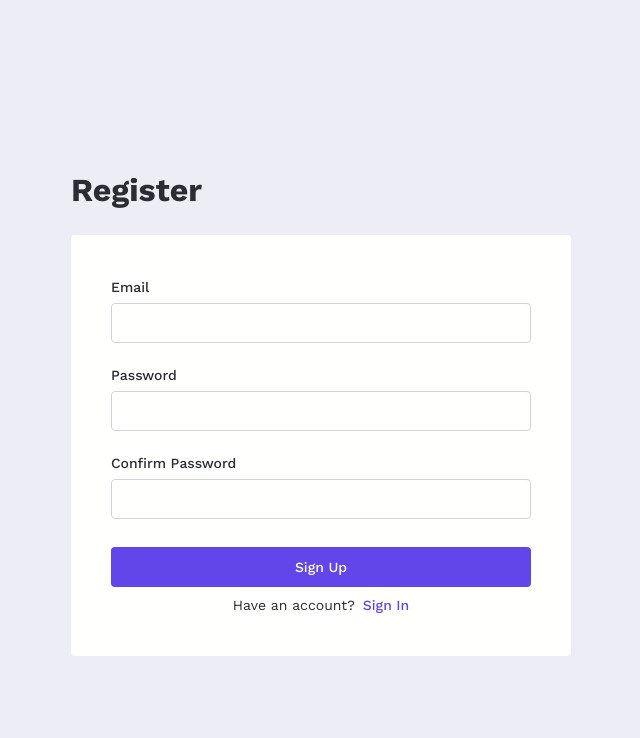
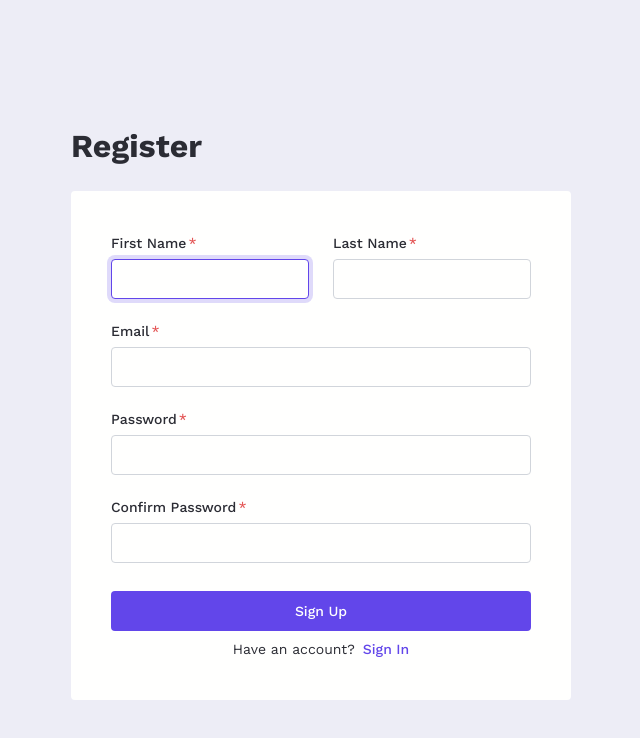
Before and after one commit to aprendizfc/trackify_frontend, a React (Vite) app: page /register in a window 1280 px wide. Shown: the top 738 px of the page, without its empty margins (319-959 px from the left). Built offline with nearby package versions, Linux system fonts and the light colour scheme; no server answers.

Commit message:
Implement sign up mutation

```diff
--- a/src/containers/Register/Register.tsx
+++ b/src/containers/Register/Register.tsx
@@ -1,30 +1,86 @@
 import { Link } from 'react-router'
-import Button from '../../components/shared/Button/Button'
-import Stack from '../../components/shared/Stack/Stack'
-import TextField from '../../components/shared/TextField/TextField'
+import { useForm } from 'react-hook-form'
+import { yupResolver } from '@hookform/resolvers/yup'
+import { Col } from '@/components/shared/grid/col/col'
+import { Row } from '@/components/shared/grid/row/row'
+import Button from '@/components/shared/Button/Button'
+import Stack from '@/components/shared/Stack/Stack'
+import TextField from '@/components/shared/TextField/TextField'
+import ExistingAccount from '@/components/shared/ExistingAccount/ExistingAccount'
+import { useSignUp } from './hooks/use-sign-up'
+import { registerSchema } from './schema/register-schema'
+import { RegisterData } from './register-types'
 import * as styles from './Register.module.css'
-import ExistingAccount from '../../components/shared/ExistingAccount/ExistingAccount'
 
 export default function Register() {
+  const { signUpMutation } = useSignUp()
+  const {
+    register,
+    handleSubmit,
+    formState: { errors },
+  } = useForm<RegisterData>({ resolver: yupResolver(registerSchema) })
+
+  const onSubmit = (data: RegisterData) => {
+    signUpMutation.mutate(data)
+  }
+
   return (
     <>
       <h1>Register</h1>
 
       <div className={styles.container}>
-        <form action="">
+        <form onSubmit={handleSubmit(onSubmit)} noValidate>
           <Stack>
-            <TextField label="Email" id="email" name="email" />
+            <Row>
+              <Col>
+                <TextField
+                  {...register('firstName')}
+                  autoFocus
+                  isRequired
+                  label="First Name"
+                  id="firstName"
+                  errorMessage={errors.firstName?.message}
+                />
+              </Col>
 
-            <TextField label="Password" id="password" name="password" type="password" />
+              <Col>
+                <TextField
+                  {...register('lastName')}
+                  isRequired
+                  label="Last Name"
+                  id="lastName"
+                  errorMessage={errors.lastName?.message}
+                />
+              </Col>
+            </Row>
+            <TextField
+              {...register('email')}
+              isRequired
+              type="email"
+              label="Email"
+              id="email"
+              errorMessage={errors.email?.message}
+            />
 
             <TextField
+              {...register('password')}
+              isRequired
+              label="Password"
+              id="password"
+              type="password"
+              errorMessage={errors.password?.message}
+            />
+
+            <TextField
+              {...register('confirmPassword')}
+              isRequired
               label="Confirm Password"
               id="confirmPassword"
-              name="confirm-password"
               type="password"
+              errorMessage={errors.confirmPassword?.message}
             />
 
-            <Button size="full" type="submit">
+            <Button size="full" type="submit" isDisabled={signUpMutation.isPending}>
               Sign Up
             </Button>
           </Stack>
```
